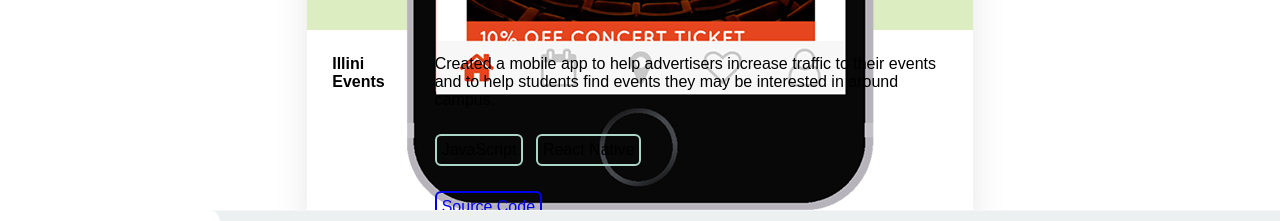
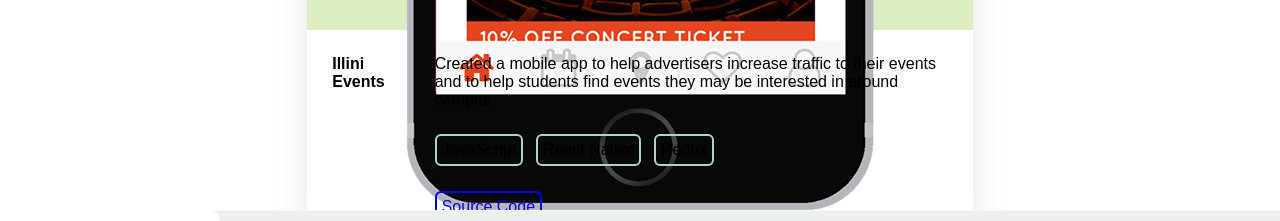
Before and after one commit to nathankillelea/portfolio, a React (Create React App) app: page / in a window 1280 px wide. Shown: the part 1100-1321 px from the top of the page. Built offline with nearby package versions, Linux system fonts and the light colour scheme.

Commit message:
update 2

```diff
--- a/src/App.js
+++ b/src/App.js
@@ -27,7 +27,7 @@ class App extends Component {
             img={require('./assets/illini_events.png')}
             backgroundColor='#DDEDC2'
             description='Created a mobile app to help advertisers increase traffic to their events and to help students find events they may be interested in around campus.'
-            tags={['JavaScript', 'React Native']}
+            tags={['JavaScript', 'React Native', 'Redux']}
             sourceLink='https://github.com/nathankillelea/CS468-Event-App'
           />
           <Card
```
